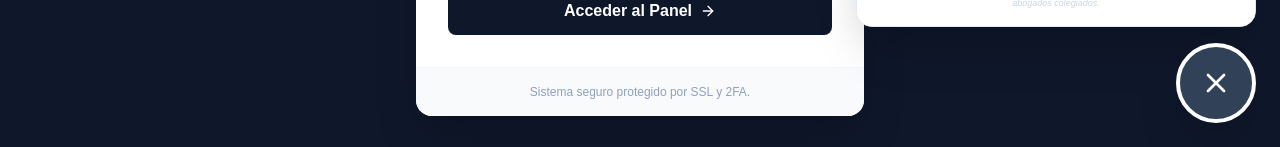
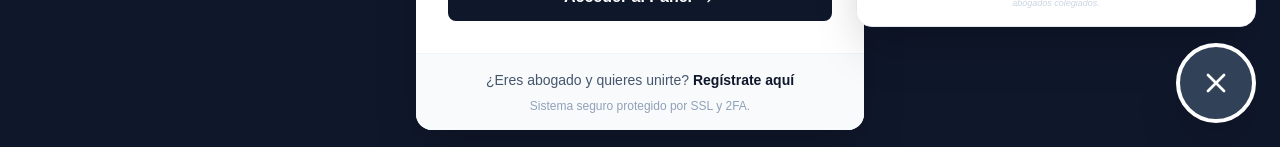
Before and after one commit to legalautoridad/autoridadlegal, a Next.js app: page /login in a window 1280 px wide. Shown: the part 653-800 px from the top of the page. Built offline with nearby package versions, Linux system fonts and the light colour scheme; no server answers.

Commit message:
fix(nav): allow public register and add cross-links

```diff
--- a/src/app/lawyer/register/page.tsx
+++ b/src/app/lawyer/register/page.tsx
@@ -111,6 +111,9 @@ export default function RegisterPage() {
 
                     <div className="relative z-10 text-xs text-slate-400">
                         &copy; 2026 Autoridad Legal. <br /> Alta Segura SSL.
+                        <div className="mt-4 pt-4 border-t border-white/10">
+                            ¿Ya tienes cuenta? <a href="/login" className="text-white font-bold hover:underline">Inicia sesión</a>
+                        </div>
                     </div>
                 </div>
 
--- a/src/app/login/page.tsx
+++ b/src/app/login/page.tsx
@@ -97,6 +97,9 @@ export default function LoginPage() {
                 </div>
 
                 <div className="bg-slate-50 p-4 border-t border-slate-100 text-center">
+                    <p className="text-sm text-slate-600 mb-2">
+                        ¿Eres abogado y quieres unirte? <a href="/lawyer/register" className="font-bold text-slate-900 hover:text-blue-600 transition-colors">Regístrate aquí</a>
+                    </p>
                     <p className="text-xs text-slate-400">
                         Sistema seguro protegido por SSL y 2FA.
                     </p>
--- a/src/middleware.ts
+++ b/src/middleware.ts
@@ -57,10 +57,8 @@ export async function middleware(request: NextRequest) {
 
     // 2. Protection for LAWYER routes
     // If user is NOT logged in and tries to access /lawyer -> Redirect to /login
-    // EXCEPTION: Allow access to some public or semi-public/auth-progress routes if needed?
-    // Currently all /lawyer/* requires auth.
-    if (!user && request.nextUrl.pathname.startsWith('/lawyer')) {
-        // Allow onboarding *landing* if it was public? No, it's for registered users.
+    // EXCEPTION: Allow access to /lawyer/register (Public onboarding)
+    if (!user && request.nextUrl.pathname.startsWith('/lawyer') && !request.nextUrl.pathname.startsWith('/lawyer/register')) {
         return NextResponse.redirect(new URL('/login', request.url));
     }
 
```
